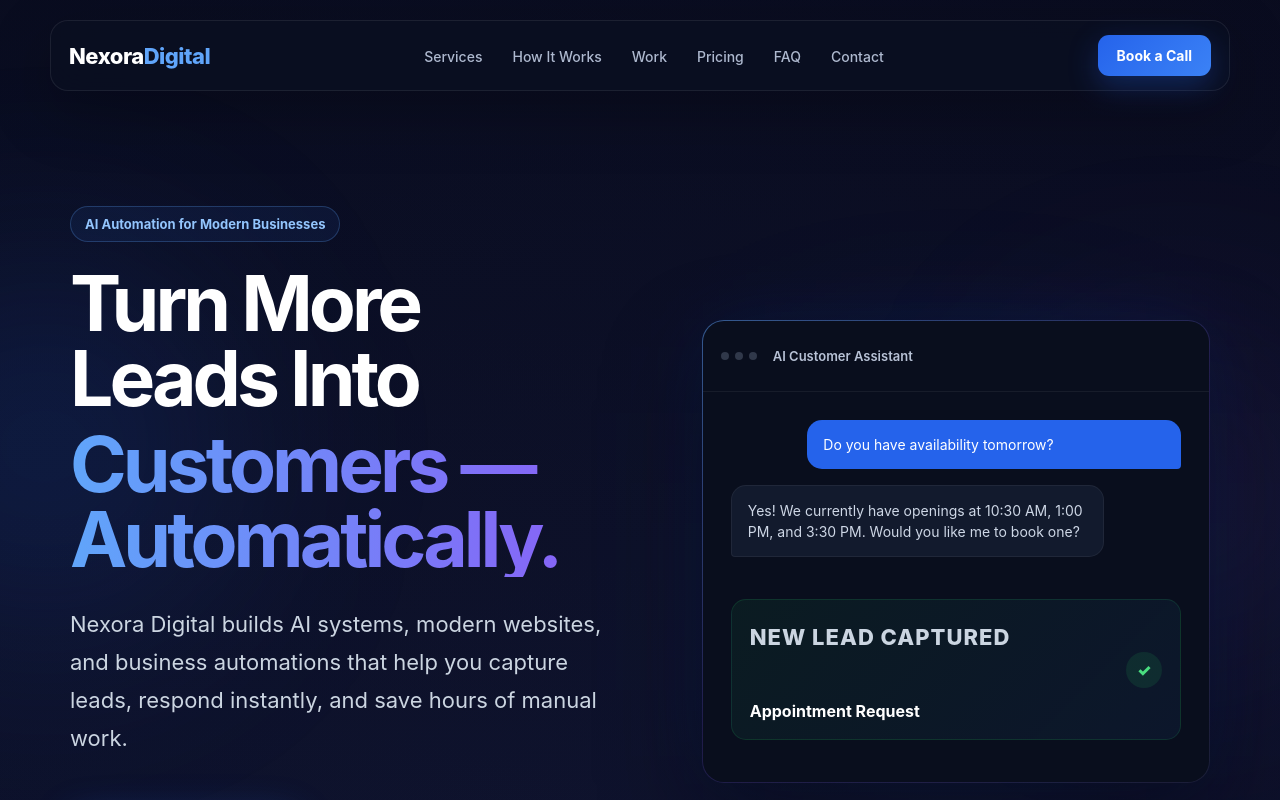
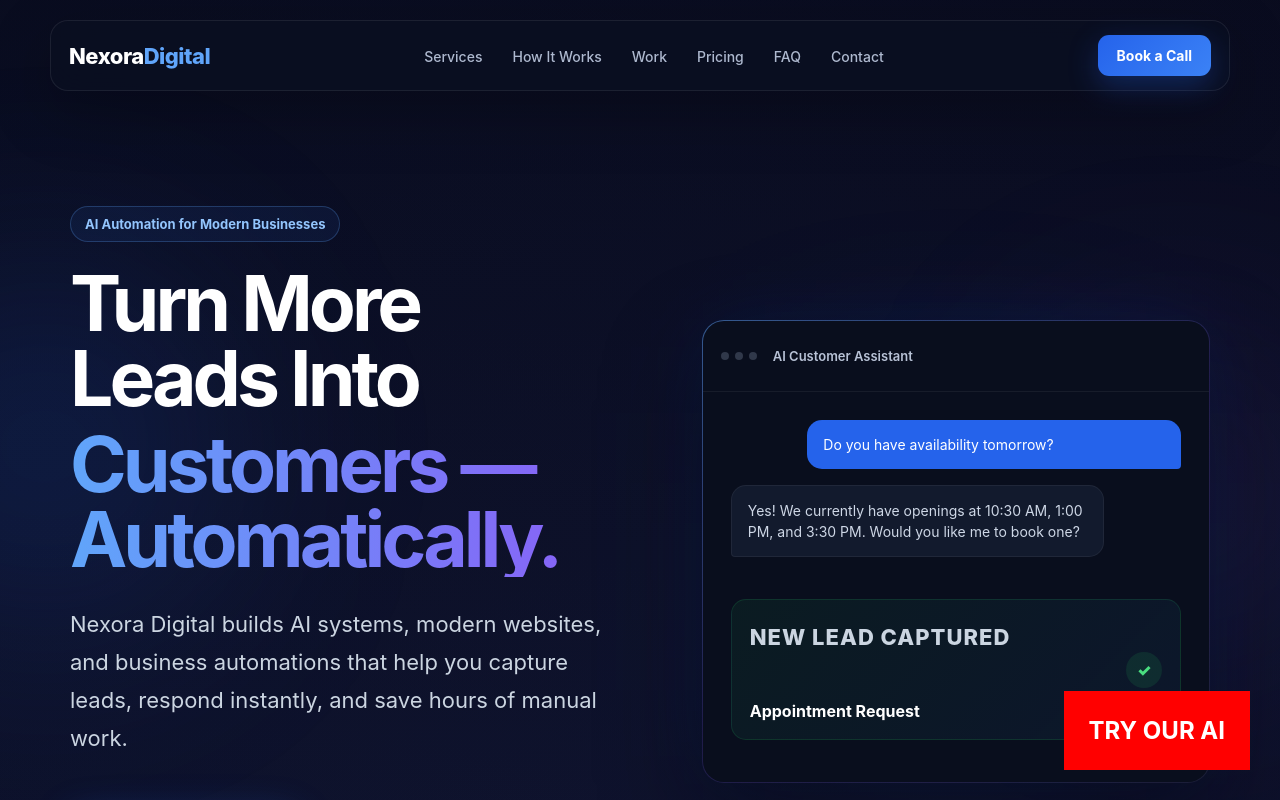
Before and after one commit to NexoraDigitalAI/Nexora-Digital, a React (Vite) app: page / in a window 1280 px wide. Shown: the top 800 px of the page. Built offline with nearby package versions, Linux system fonts and the light colour scheme.

Commit message:
Render DemoChat correctly

```diff
--- a/src/App.jsx
+++ b/src/App.jsx
@@ -12,6 +12,7 @@ import FAQ from "./components/FAQ";
 import Contact from "./components/Contact";
 import Footer from "./components/Footer";
 import DemoChat from "./components/DemoChat";
+
 import Privacy from "./pages/Privacy";
 import Terms from "./pages/Terms";
 
@@ -28,7 +29,9 @@ function Home() {
       <Pricing />
       <FAQ />
       <Contact />
-      import DemoChat from "./components/DemoChat";
+
+      <DemoChat />
+
       <Footer />
     </div>
   );
--- a/src/components/DemoChat.jsx
+++ b/src/components/DemoChat.jsx
@@ -3,24 +3,17 @@ export default function DemoChat() {
     <div
       style={{
         position: "fixed",
-        right: "20px",
-        bottom: "20px",
-        zIndex: 9999,
+        right: "30px",
+        bottom: "30px",
+        zIndex: 999999,
+        background: "red",
+        color: "white",
+        padding: "25px",
+        fontSize: "24px",
+        fontWeight: "bold",
       }}
     >
-      <button
-        style={{
-          background: "#2563eb",
-          color: "white",
-          border: "none",
-          borderRadius: "12px",
-          padding: "14px 18px",
-          fontWeight: "700",
-          cursor: "pointer",
-        }}
-      >
-        Try Our AI
-      </button>
+      TRY OUR AI
     </div>
   );
 }
```
